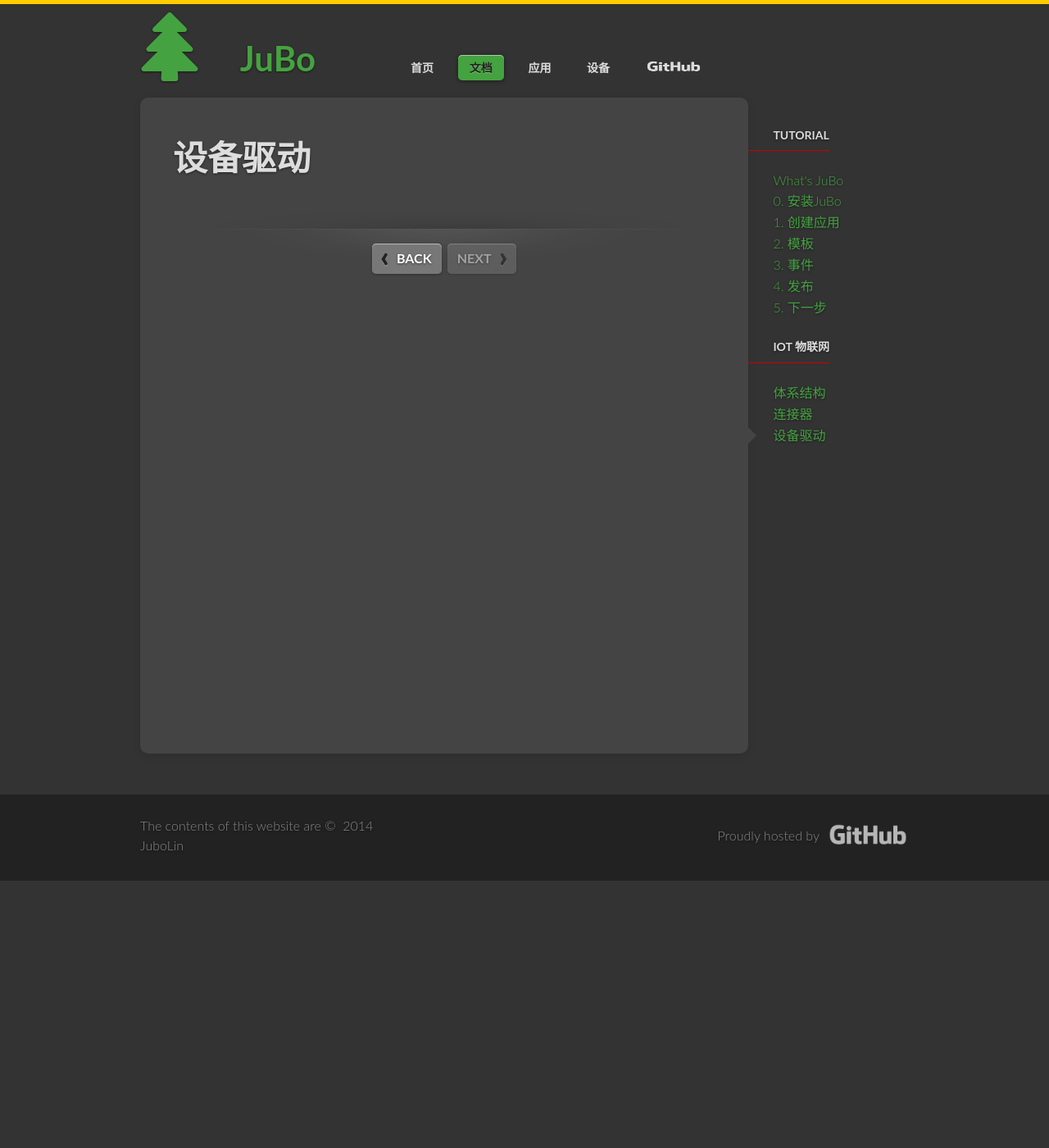
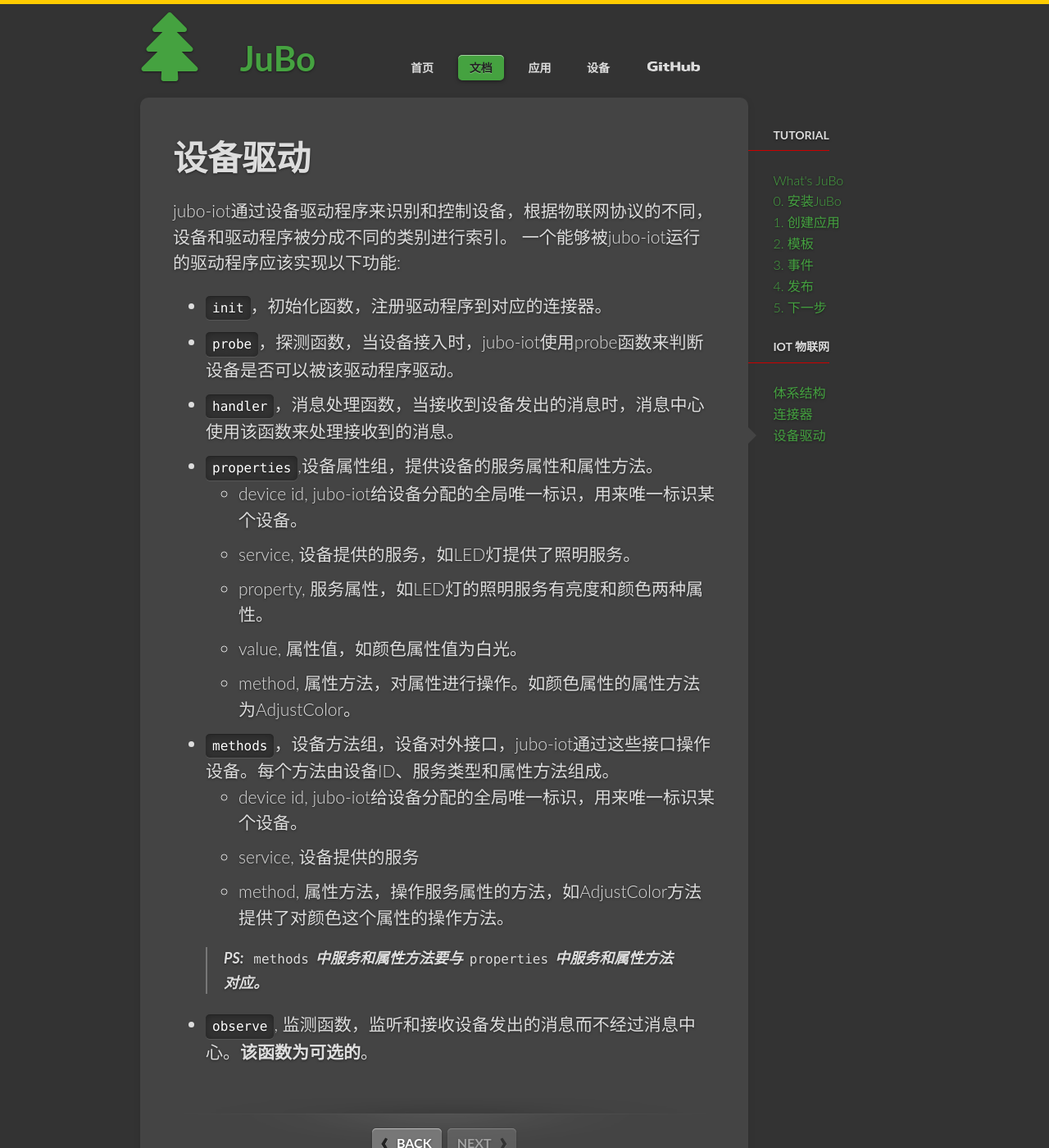
Before and after one commit to github188/jubo-web, a Jekyll site: the page built from _docs/iot-driver.md, in a window 1280 px wide and 1400 px high. Shown: the whole window at 82% size. Built offline with Jekyll 4.4.1, drawn with Linux system fonts in a browser that asks for light colours; nearby versions of some CDN libraries; some web fonts are replaced; comment, search, counter and statistics services are not loaded.

Commit message:
add doc iot-connector.md

```diff
--- a/_docs/iot-driver.md
+++ b/_docs/iot-driver.md
@@ -4,3 +4,24 @@ title: 设备驱动
 prev_section: iot-connector
 permalink: /docs/iot-driver/
 ---
+
+jubo-iot通过设备驱动程序来识别和控制设备，根据物联网协议的不同，设备和驱动程序被分成不同的类别进行索引。
+一个能够被jubo-iot运行的驱动程序应该实现以下功能:
+
+* `init`，初始化函数，注册驱动程序到对应的连接器。
+* `probe`，探测函数，当设备接入时，jubo-iot使用probe函数来判断设备是否可以被该驱动程序驱动。
+* `handler`，消息处理函数，当接收到设备发出的消息时，消息中心使用该函数来处理接收到的消息。
+* `properties`,设备属性组，提供设备的服务属性和属性方法。
+	- device id, jubo-iot给设备分配的全局唯一标识，用来唯一标识某个设备。
+	- service, 设备提供的服务，如LED灯提供了照明服务。
+	- property, 服务属性，如LED灯的照明服务有亮度和颜色两种属性。
+	- value, 属性值，如颜色属性值为白光。
+	- method, 属性方法，对属性进行操作。如颜色属性的属性方法为AdjustColor。
+* `methods`，设备方法组，设备对外接口，jubo-iot通过这些接口操作设备。每个方法由设备ID、服务类型和属性方法组成。
+	- device id, jubo-iot给设备分配的全局唯一标识，用来唯一标识某个设备。
+	- service, 设备提供的服务
+	- method, 属性方法，操作服务属性的方法，如AdjustColor方法提供了对颜色这个属性的操作方法。
+
+> **PS: `methods`中服务和属性方法要与`properties`中服务和属性方法对应。**
+
+* `observe`, 监测函数，监听和接收设备发出的消息而不经过消息中心。**该函数为可选的**。
```
Also changed, not shown: _docs/iot-connector.md (+1 -1 lines).
